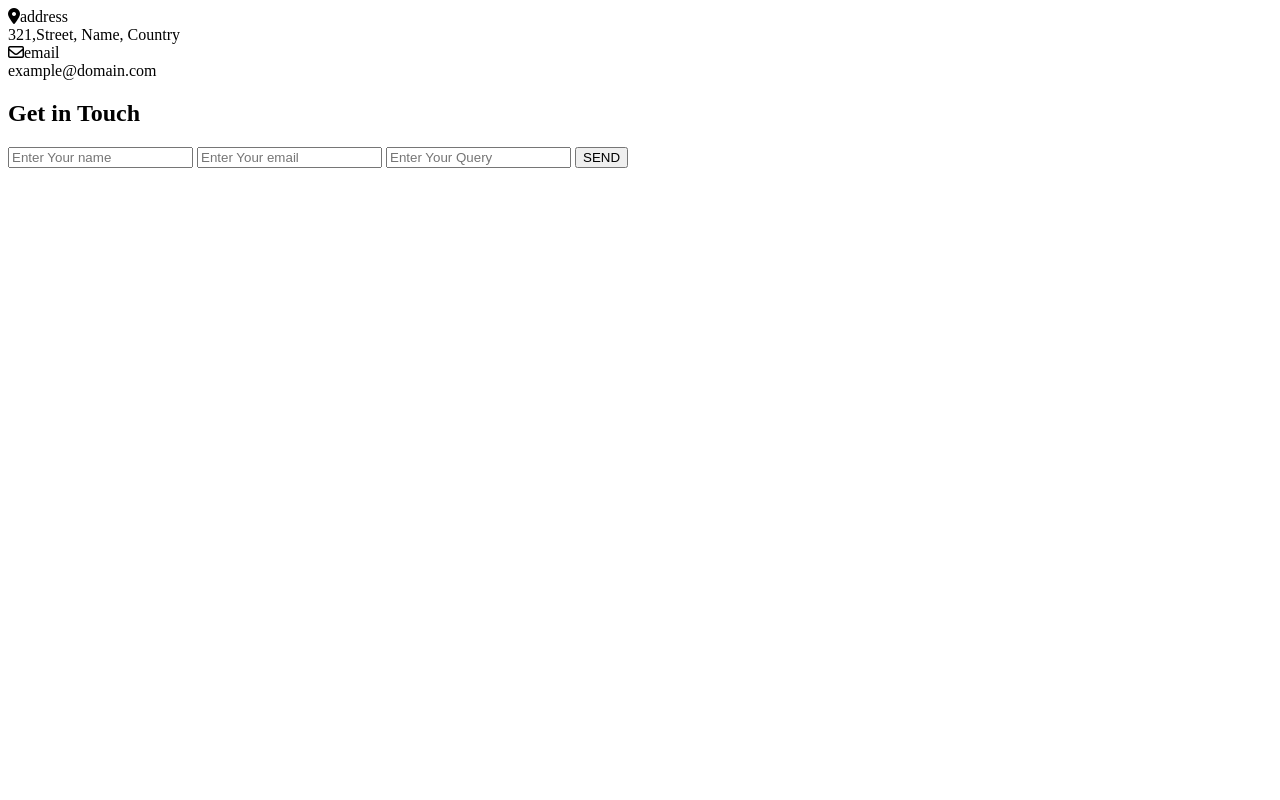
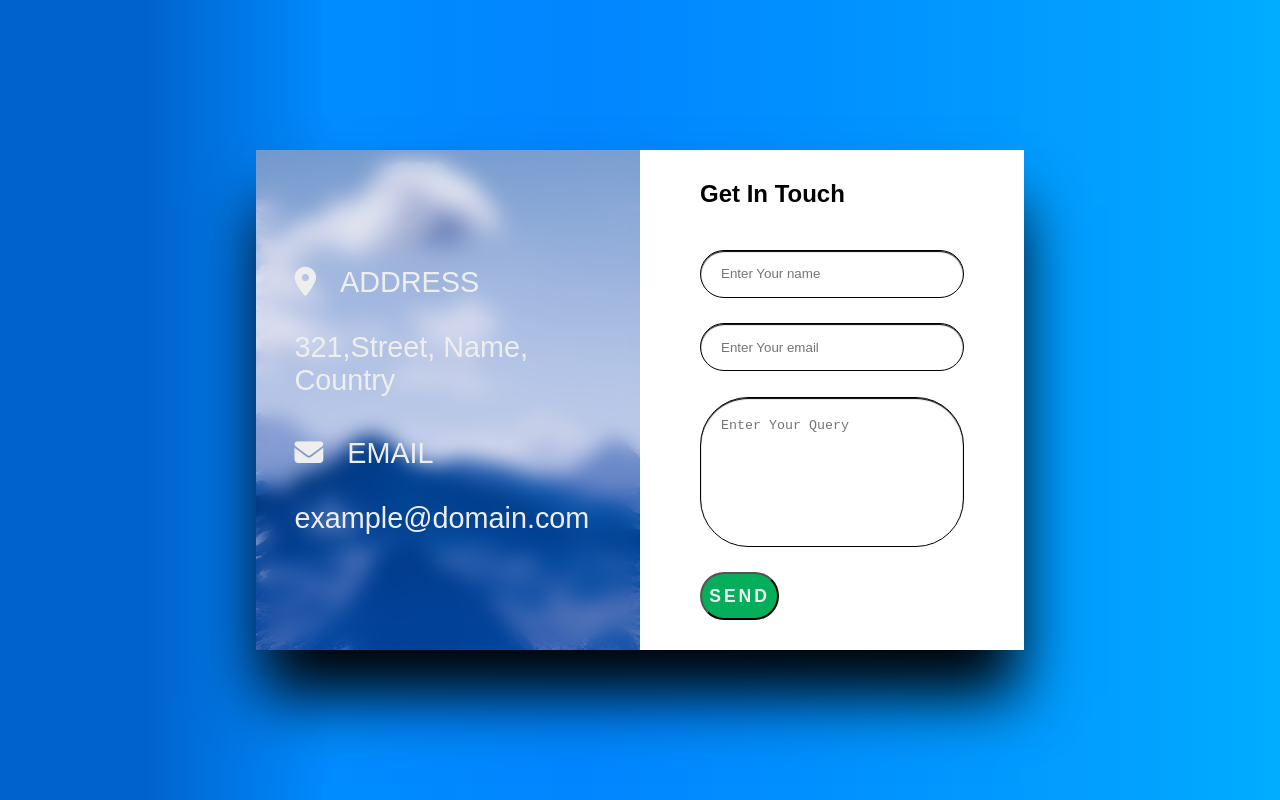
Before and after one commit to Duz-Dev/CSS-DuzDev, a plain HTML site: page flexbox/01_formulario/index.html in a window 1280 px wide. Drawn offline with Linux system fonts and the light colour scheme.

Commit message:
Version 1

```diff
--- a/flexbox/01_formulario/index.html
+++ b/flexbox/01_formulario/index.html
@@ -18,7 +18,7 @@
             </div>
             <div class="email">
                 <div class="email__title">
-                    <span class="email__icon fa-regular fa-envelope"></span><span>email</span>
+                    <span class="email__icon fa-solid fa-envelope"></span><span>email</span>
                 </div>
                 <span class="email__text">example@domain.com</span>
             </div>
@@ -28,8 +28,8 @@
                 <h2 class="form__title">Get in Touch</h2>
                 <input type="text" class="form__input" placeholder="Enter Your name">
                 <input type="text" class="form__input" placeholder="Enter Your email">
-                <input type="text" class="form__input" placeholder="Enter Your Query">
-                <input type="submit" value="SEND">
+                <textarea type="textarea" class="form__input textarea" placeholder="Enter Your Query"></textarea>
+                <input class="submit" type="submit" value="SEND">
             </form>
         </div>
     </div>
--- a/flexbox/01_formulario/style.css
+++ b/flexbox/01_formulario/style.css
@@ -0,0 +1,108 @@
+*,
+::before,
+::before{
+    margin: 0;
+    padding: 0;
+    box-sizing: border-box;
+}
+
+body{
+    width: 100vw;
+    height: 100vh;
+    background: rgb(0,98,204);
+    background: linear-gradient(90deg, rgba(0,98,204,1) 11%, rgba(0,140,255,1) 26%, rgba(1,134,255,1) 45%, rgba(1,142,255,1) 60%, rgba(1,152,255,1) 75%, rgba(1,162,255,1) 90%, rgba(0,174,255,1) 100%);
+    display: flex;
+    justify-content: center;
+    align-items: center;
+    font-family: Arial, Helvetica, sans-serif;
+}
+
+.container{
+    background-color: #fff;
+    width: 60%;
+    height: 500px;
+    display: flex;
+    box-shadow: 0 50px 60px -5px #000;
+}
+
+[class^="container__"]{
+    flex-basis: 50%;
+}
+
+.container__left{
+    background-image: url("./slide.jpg");
+    position: relative;
+    display: flex;
+    flex-direction: column;
+    justify-content: center;
+    padding:5%;
+    color: #eee;
+}
+
+.container__left::before{
+    content: '';
+    display: block;
+    width: 100%;
+    height: 100%;
+    backdrop-filter: blur(10px);
+    position: absolute;
+    left: 0;
+    top: 0;
+}
+
+.address,
+.email{
+position: relative;
+font-size: 1.8rem;
+padding: 20px 0;
+}
+
+[class$="__title"]{
+    text-transform: uppercase;
+    padding-bottom: 2rem;
+}
+
+[class*="__icon"]{
+    padding-right: 1.5rem;
+}
+
+.container__right{
+    padding: 30px 60px;
+    height: 100%;
+}
+
+.form{
+    display: flex;
+    flex-direction: column;
+    height: 100%;
+    justify-content: space-between;
+}
+
+.form__title{
+    text-transform:capitalize;
+}
+
+.form__input{
+    border: 1px solid #000;
+    height: 3rem;
+    border-radius: 3rem;
+    padding: 20px;
+    margin-bottom: 1rem;
+    box-shadow: 0px 1px 1px inset;
+}
+
+.textarea {
+    height: 150px;
+    resize: none;
+}
+
+.submit{
+    height: 3rem;
+    width: 30%;
+    border-radius: 3rem;
+    color: #eee;
+    background-color: #04ae5a;
+    font-size: 1.1rem;
+    font-weight: bold;
+    letter-spacing: 3px;
+}
```
Also changed, not shown: flexbox/01_formulario/slide.jpg (added).
